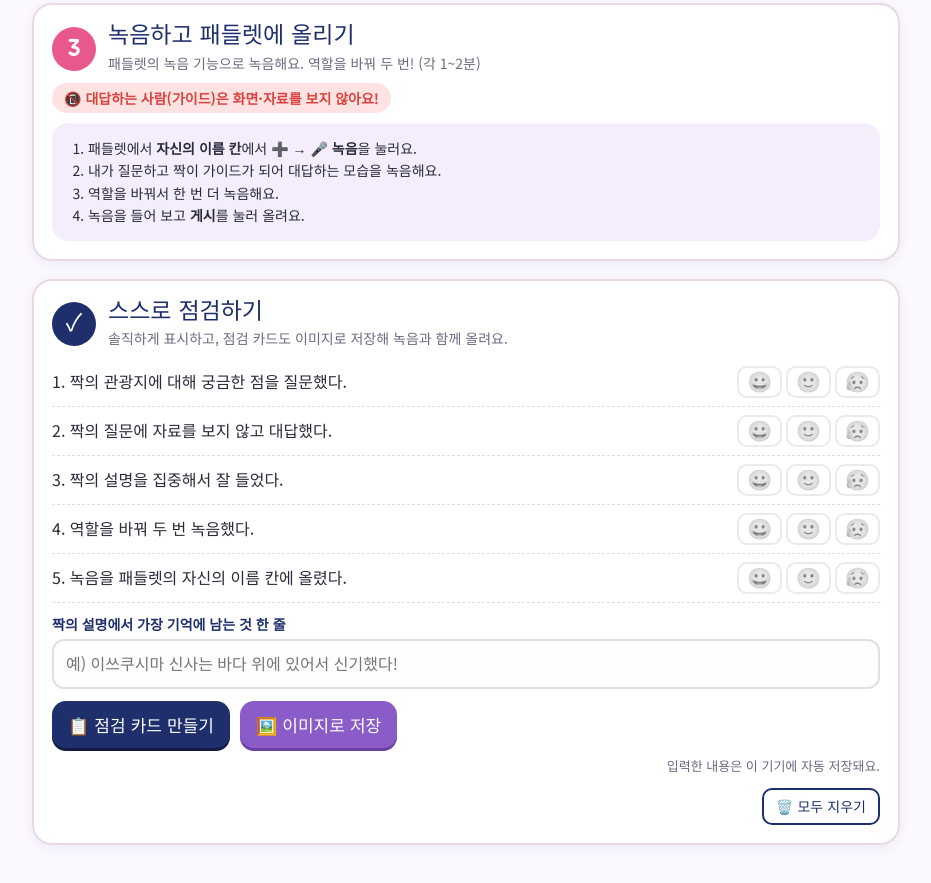
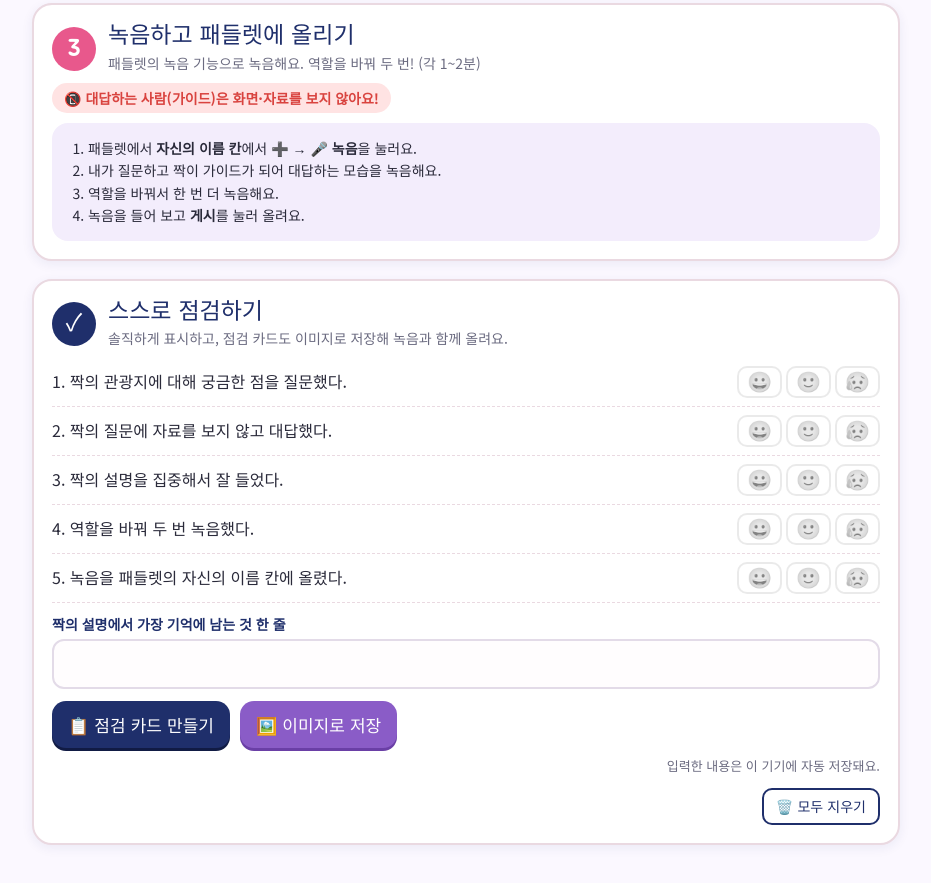
Before and after one commit to loelysinga33-cmd/jp6_lesson3.html, a plain HTML site: page index.html in a window 1280 px wide. Shown: the part 1518-2401 px from the top of the page, without its empty margins (174-1105 px from the left). Drawn offline with nearby package versions, Linux system fonts and the light colour scheme.

Commit message:
Add files via upload

```diff
--- a/index.html
+++ b/index.html
@@ -191,7 +191,7 @@ h1 em{color:var(--purple)}
   <div class="step-h"><div class="num">✓</div><div><h2>스스로 점검하기</h2><p>솔직하게 표시하고, 점검 카드도 이미지로 저장해 녹음과 함께 올려요.</p></div></div>
   <div id="checks"></div>
   <label class="f" for="refl">짝의 설명에서 가장 기억에 남는 것 한 줄</label>
-  <input type="text" id="refl" placeholder="예) 이쓰쿠시마 신사는 바다 위에 있어서 신기했다!" data-save>
+  <input type="text" id="refl" data-save>
   <div class="btnrow"><button class="btn navy" id="mk">📋 점검 카드 만들기</button><button class="btn purple" id="dl" hidden>🖼️ 이미지로 저장</button></div>
   <div id="sheetWrap"></div>
   <div class="saved" id="saved">입력한 내용은 이 기기에 자동 저장돼요. </div>
```
